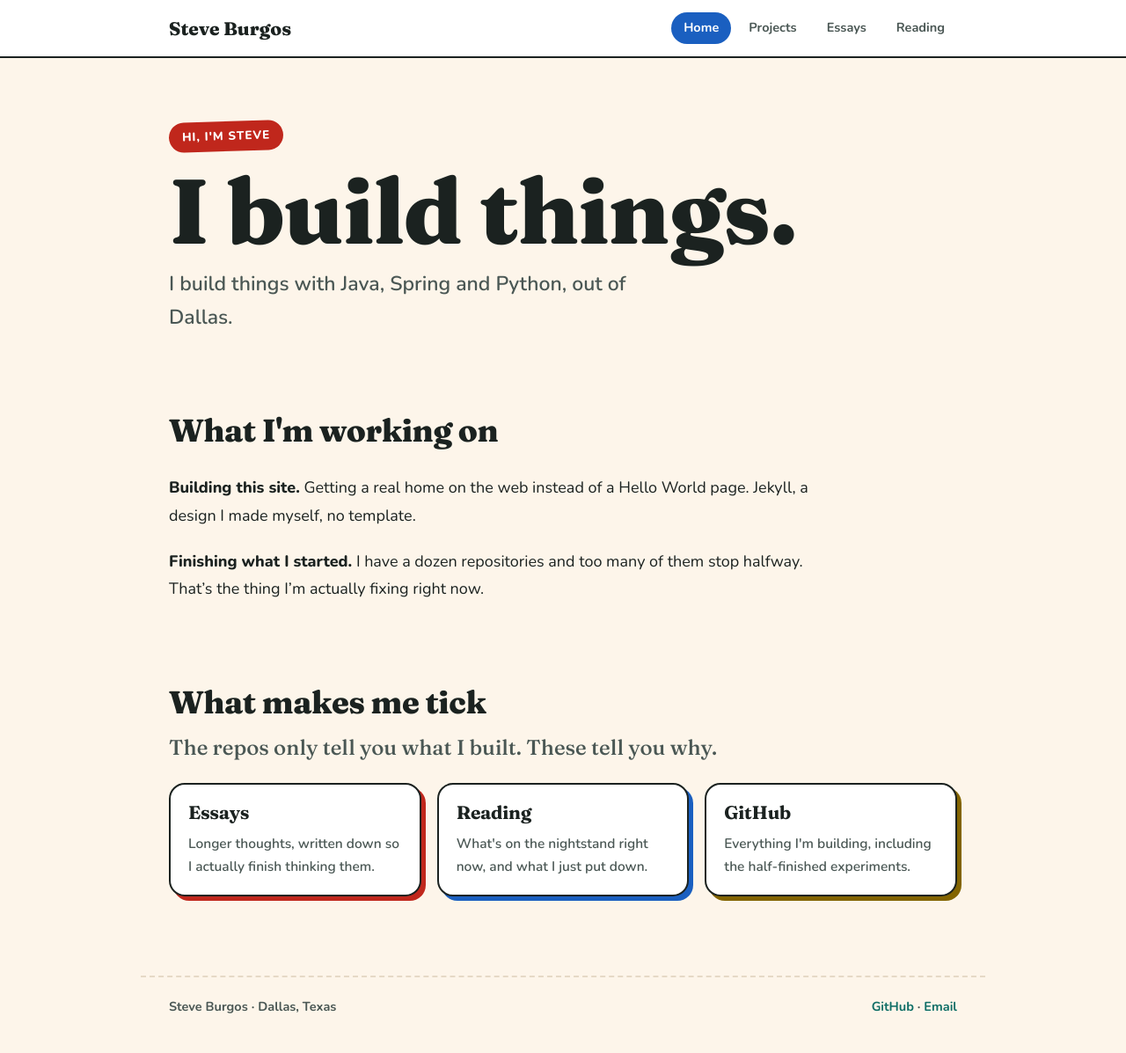
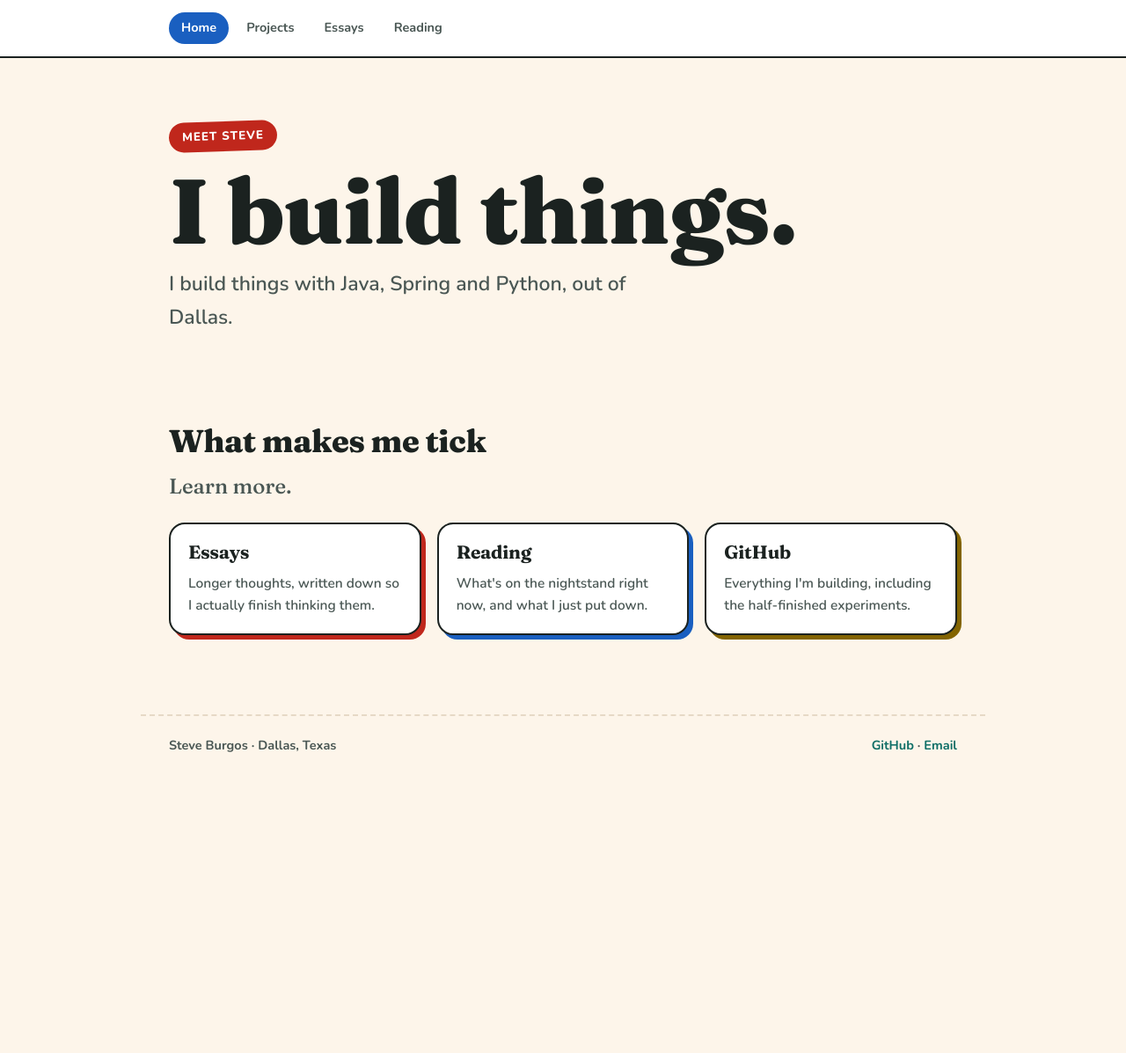
Before and after one commit to stevethetechguy/stevethetechguy.github.io, a Jekyll site: the page built from index.md, in a window 1280 px wide. Shown: the whole page at 88% size. Built offline with Jekyll 4.4.1, drawn with Linux system fonts in a browser that asks for light colours; after the commit the page ends 900 px from its top, so only the background shows below that.

Commit message:
Strip the home page back
Removes the Steve Burgos wordmark from the nav, changes the badge to
Meet Steve, and leaves the home page body empty - the working-on section
now hides itself when index.md has no content, so it returns the moment
you write something there.

What makes me tick stays, with Learn more as its lead and cards for
Essays, Reading and GitHub.

Co-Authored-By: Claude Opus 5 <noreply@anthropic.com>

```diff
--- a/_layouts/default.html
+++ b/_layouts/default.html
@@ -21,7 +21,6 @@
 <a class="skip" href="#main">Skip to content</a>
 <nav class="nav">
   <div class="nav-in">
-    <a class="brand" href="{{ '/' | relative_url }}">{{ site.title }}</a>
     <div class="nav-links">
       {% for item in site.data.nav %}
       <a href="{{ item.url | relative_url }}"{% if page.url == item.url %} aria-current="page"{% endif %}>{{ item.name }}</a>
--- a/_layouts/home.html
+++ b/_layouts/home.html
@@ -7,12 +7,15 @@ layout: default
   <p>{{ page.tagline | default: site.tagline }}</p>
 </div>
 
+{% assign body = content | strip %}
+{% if body != "" %}
 <section class="nowsec">
   <div class="sh"><h2>{{ page.now_title | default: "What I'm working on" }}</h2></div>
   <div class="prose nowbody">
     {{ content }}
   </div>
 </section>
+{% endif %}
 
 {% if site.posts.size > 0 %}
 <section>
@@ -63,7 +66,7 @@ layout: default
 
 <section class="tick">
   <div class="sh"><h2>What makes me tick</h2></div>
-  <p class="tick-lead">The repos only tell you what I built. These tell you why.</p>
+  <p class="tick-lead">Learn more.</p>
   <div class="grid">
     <article class="card">
       <h3><a href="{{ '/essays/' | relative_url }}">Essays</a></h3>
--- a/assets/css/main.css
+++ b/assets/css/main.css
@@ -49,7 +49,7 @@ a{color:var(--accent);font-weight:700;text-decoration:none}
 /* nav - each link its own crayon when active */
 .nav{border-bottom:var(--bw) solid var(--ink);background:var(--surface)}
 .nav-in{max-width:960px;margin:0 auto;padding:14px clamp(18px,4vw,32px);
-  display:flex;gap:16px;align-items:center;justify-content:space-between;flex-wrap:wrap}
+  display:flex;gap:16px;align-items:center;justify-content:flex-start;flex-wrap:wrap}
 .brand{font-family:var(--disp);font-size:21px;font-weight:800;color:var(--ink);
   font-variation-settings:'SOFT' 70,'WONK' 1}
 .nav-links{display:flex;gap:6px;flex-wrap:wrap}
--- a/index.md
+++ b/index.md
@@ -1,27 +1,7 @@
 ---
 layout: home
+greeting: Meet Steve
 headline: I build things.
 tagline: I build things with Java, Spring and Python, out of Dallas.
 now_title: What I'm working on
 ---
-
-**Building this site.** Getting a real home on the web instead of a Hello World page.
-Jekyll, a design I made myself, no template.
-
-**Finishing what I started.** I have a dozen repositories and too many of them stop
-halfway. That's the thing I'm actually fixing right now.
-
-<!--
-This whole section is yours. Write anything - paragraphs, a list, links, an image,
-a code block. It's plain markdown.
-
-  ## A heading
-  - a list item
-  - another one
-
-  ![something](/assets/img/thing.png)
-
-  > A quote
-
-Change `headline`, `tagline` and `now_title` in the front matter above to retitle it.
--->
```
